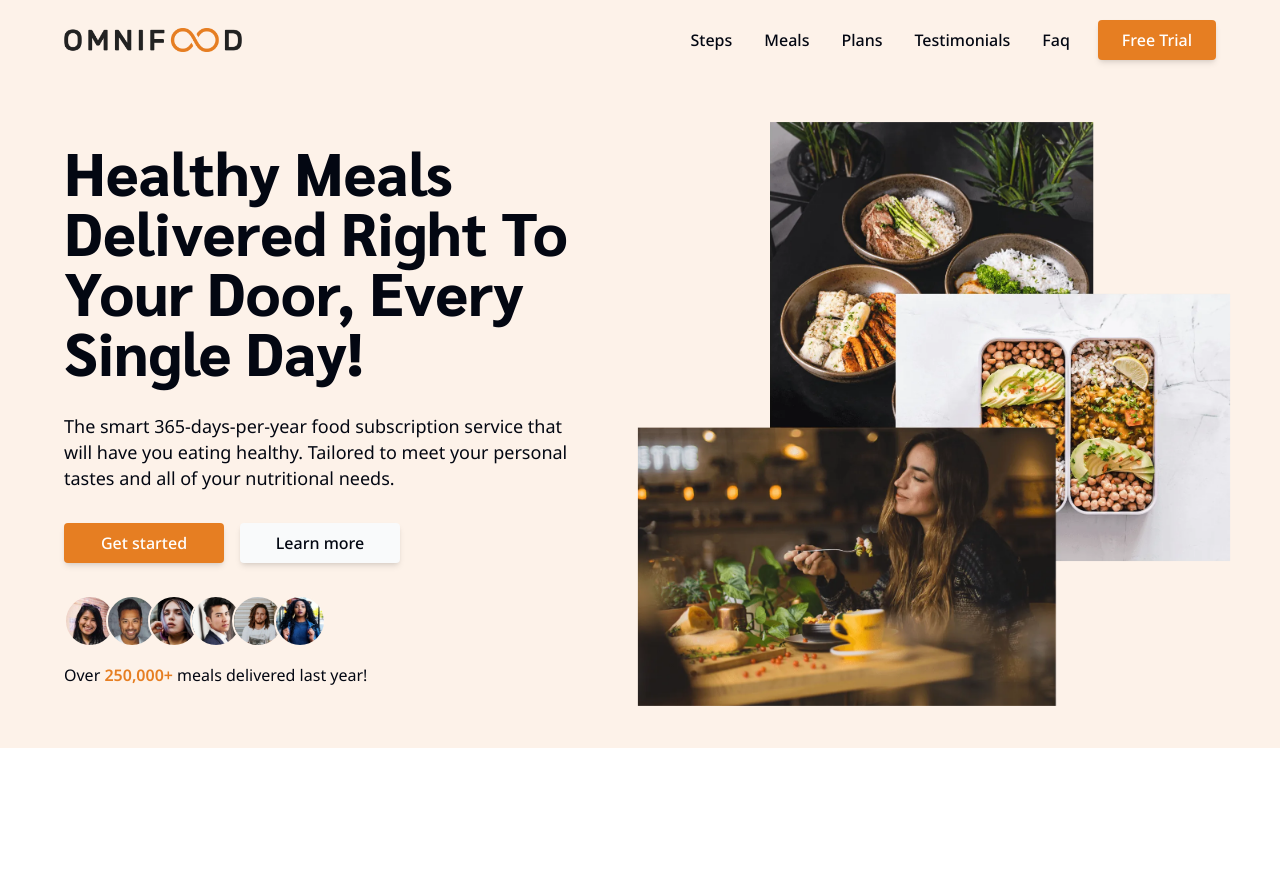
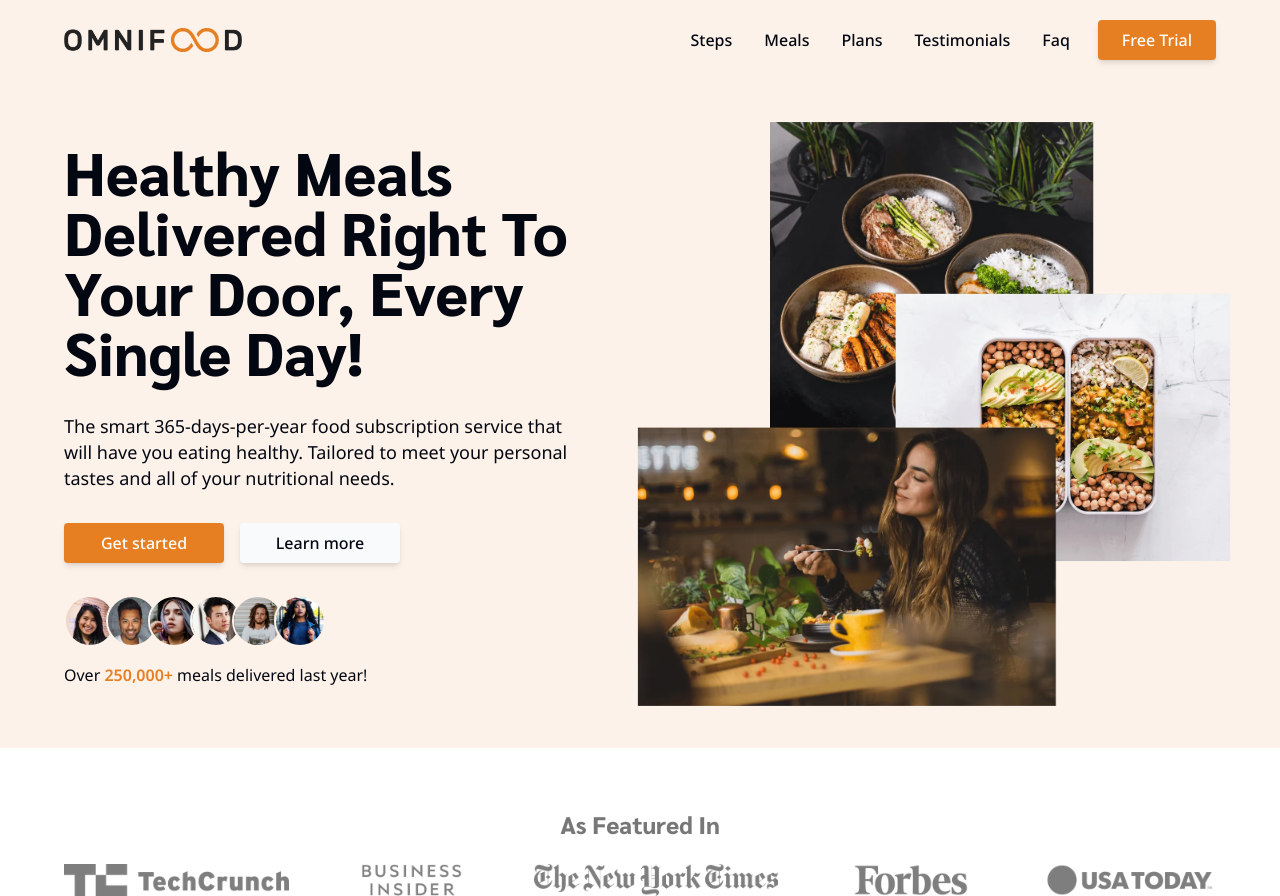
Before and after one commit to twstewart/omnifood, a website built with Vite: page index.html in a window 1280 px wide. Before the commit the page ends 800 px from the top, so only its background shows below. Built offline with nearby package versions, Linux system fonts and the light colour scheme.

Commit message:
Started working on the publications section.

```diff
--- a/index.html
+++ b/index.html
@@ -100,6 +100,36 @@
         </div>
       </div>
     </section>
+    <section id="publications" class="pt-11 xs:pt-12 sm:pt-13 md:pt-14 lg:pt-15 xl:pt-16">
+      <div class="container">
+        <div class="flex justify-center items-center mb-3 md:mb-6">
+          <div class="stroke stroke-left"></div>
+          <h2 class="font-display font-bold text-base text-[#777] capitalize mx-2 sm:text-md lg:text-xl">
+            As featured in
+          </h2>
+          <div class="stroke stroke-right"></div>
+        </div>
+        <div class="flex justify-between">
+          <img
+            class="h-3 brightness-0 opacity-50 sm:h-4 md:h-6 lg:h-8"
+            src="images/logos/techcrunch.png"
+            alt="Tech Crunch" />
+          <img
+            class="h-3 brightness-0 opacity-50 sm:h-4 md:h-6 lg:h-8"
+            src="images/logos/business-insider.png"
+            alt="Business Insider" />
+          <img
+            class="h-3 brightness-0 opacity-50 sm:h-4 md:h-6 lg:h-8"
+            src="images/logos/the-new-york-times.png"
+            alt="The NY Times" />
+          <img class="h-3 brightness-0 opacity-50 sm:h-4 md:h-6 lg:h-8" src="images/logos/forbes.png" alt="Forbes" />
+          <img
+            class="h-3 brightness-0 opacity-50 sm:h-4 md:h-6 lg:h-8"
+            src="images/logos/usa-today.png"
+            alt="USA Today" />
+        </div>
+      </div>
+    </section>
     <script type="module" src="main.js"></script>
     <script type="module" src="https://unpkg.com/ionicons@7.1.0/dist/ionicons/ionicons.esm.js"></script>
   </body>
```
